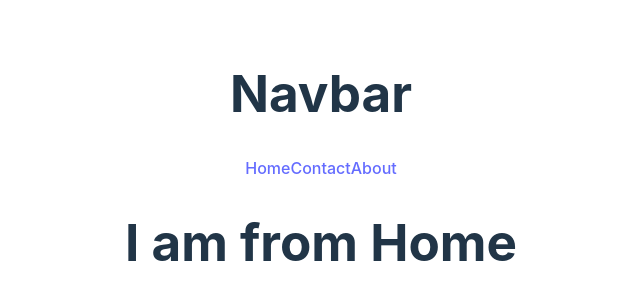
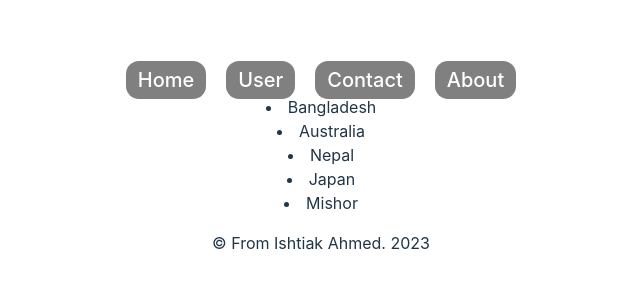
Before and after one commit to Ishtiak007/React-Router-DOM, a React (Vite) app: page / in a window 1280 px wide. Shown: the part 232-532 px from the top of the page, without its empty margins (319-959 px from the left). Built offline with nearby package versions, Linux system fonts and the light colour scheme.

Commit message:
use Link and Outlet

```diff
--- a/src/Components/About/About.jsx
+++ b/src/Components/About/About.jsx
@@ -4,6 +4,7 @@ const About = () => {
     return (
         <div>
             <h1>I am from About</h1>
+            <p>If you born poor, its not your mistake, but If you die poor its your mistake</p>
         </div>
     );
 };
--- a/src/Components/Contact/Contact.jsx
+++ b/src/Components/Contact/Contact.jsx
@@ -4,6 +4,7 @@ const Contact = () => {
     return (
         <div>
             <h1>I am from Contact</h1>
+            <p>Contact me on email: ishtiak.sparrow98@gmail.com</p>
         </div>
     );
 };
--- /dev/null
+++ b/src/Components/Footer/Footer.jsx
@@ -0,0 +1,9 @@
+const Footer = () => {
+    return (
+        <div>
+            <p>&copy; From Ishtiak Ahmed. 2023</p>
+        </div>
+    );
+};
+
+export default Footer;
--- a/src/Components/Header/Header.jsx
+++ b/src/Components/Header/Header.jsx
@@ -1,11 +1,13 @@
+import { Link } from 'react-router-dom';
+import './header.css'
 const Header = () => {
     return (
         <div>
-            <h1>Navbar</h1>
             <nav>
-                <a href="/">Home</a>
-                <a href="/contact">Contact</a>
-                <a href="/about">About</a>
+                <Link to="/">Home</Link>
+                <Link to="/user">User</Link>
+                <Link to="/contact">Contact</Link>
+                <Link to="/about">About</Link>
             </nav>
         </div>
     );
--- /dev/null
+++ b/src/Components/Header/header.css
@@ -0,0 +1,8 @@
+nav a{
+    margin: 10px;
+    font-size: 20px;
+    background: gray;
+    color: white;
+    padding: 7px 12px;
+    border-radius: 13px;
+}
--- a/src/Components/Home/Home.jsx
+++ b/src/Components/Home/Home.jsx
@@ -1,5 +1,6 @@
 import { Outlet } from "react-router-dom";
 import Header from "../Header/Header";
+import Footer from "../Footer/Footer";
 
 
 const Home = () => {
@@ -7,9 +8,16 @@ const Home = () => {
         <div>
 
             <Header></Header>
-            <h1>I am from Home</h1>
+
             <Outlet></Outlet>
-
+            <div>
+                <li>Bangladesh</li>
+                <li>Australia</li>
+                <li>Nepal</li>
+                <li>Japan</li>
+                <li>Mishor</li>
+            </div>
+           <Footer></Footer>
         </div>
     );
 };
--- /dev/null
+++ b/src/Components/User/User.jsx
@@ -0,0 +1,11 @@
+
+const User = () => {
+    return (
+        <div>
+            <h1>I am from User</h1>
+            <p>Jindegi ne mey har har ke jitne wale ko bazigaar kahte hee</p>
+        </div>
+    );
+};
+
+export default User;
--- a/src/main.jsx
+++ b/src/main.jsx
@@ -10,6 +10,7 @@ import Home from './Components/Home/Home.jsx';
 import Contact from './Components/Contact/Contact.jsx';
 import About from './Components/About/About.jsx';
 import Header from './Components/Header/Header.jsx';
+import User from './Components/User/User.jsx';
 const router = createBrowserRouter([
   {
     path: "/",
@@ -18,6 +19,10 @@ const router = createBrowserRouter([
       {
         path: "/contact",
         element: <Contact></Contact>,
+      },
+      {
+        path: "/user",
+        element: <User></User>,
       },
       {
         path: "/about",
```
